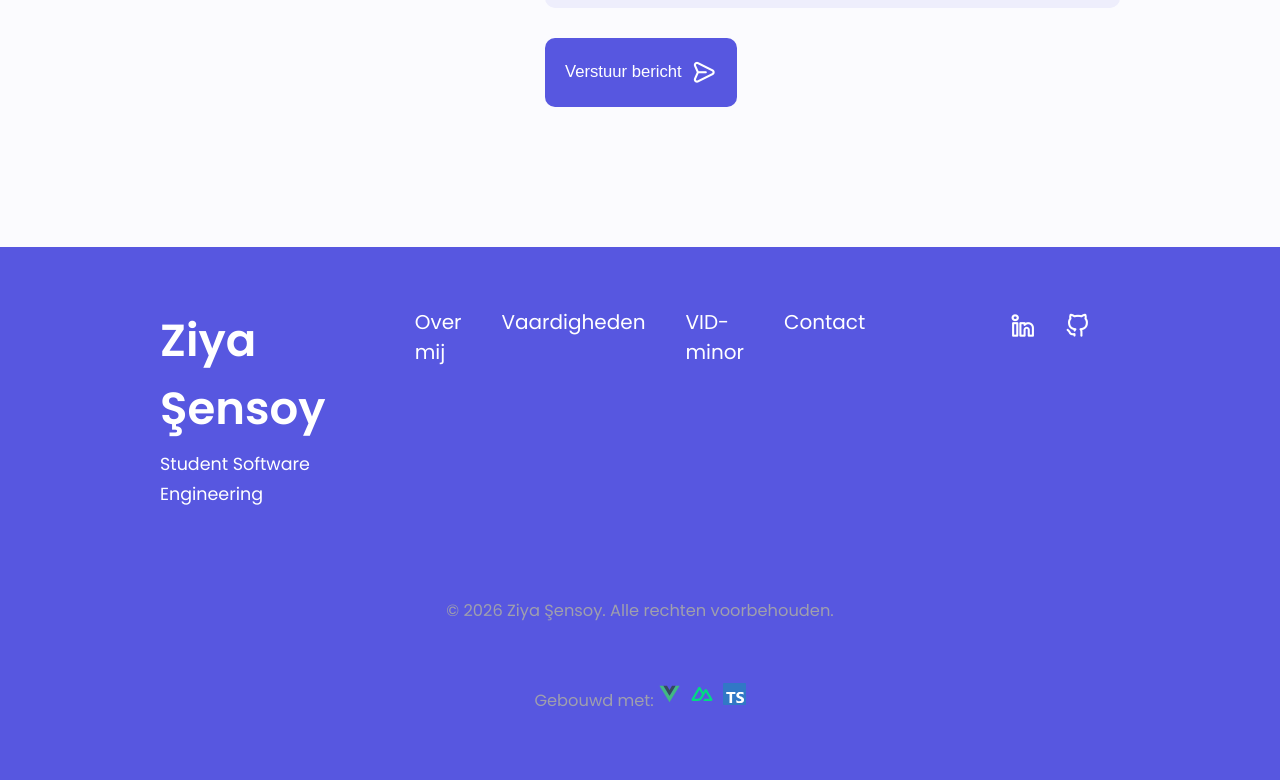
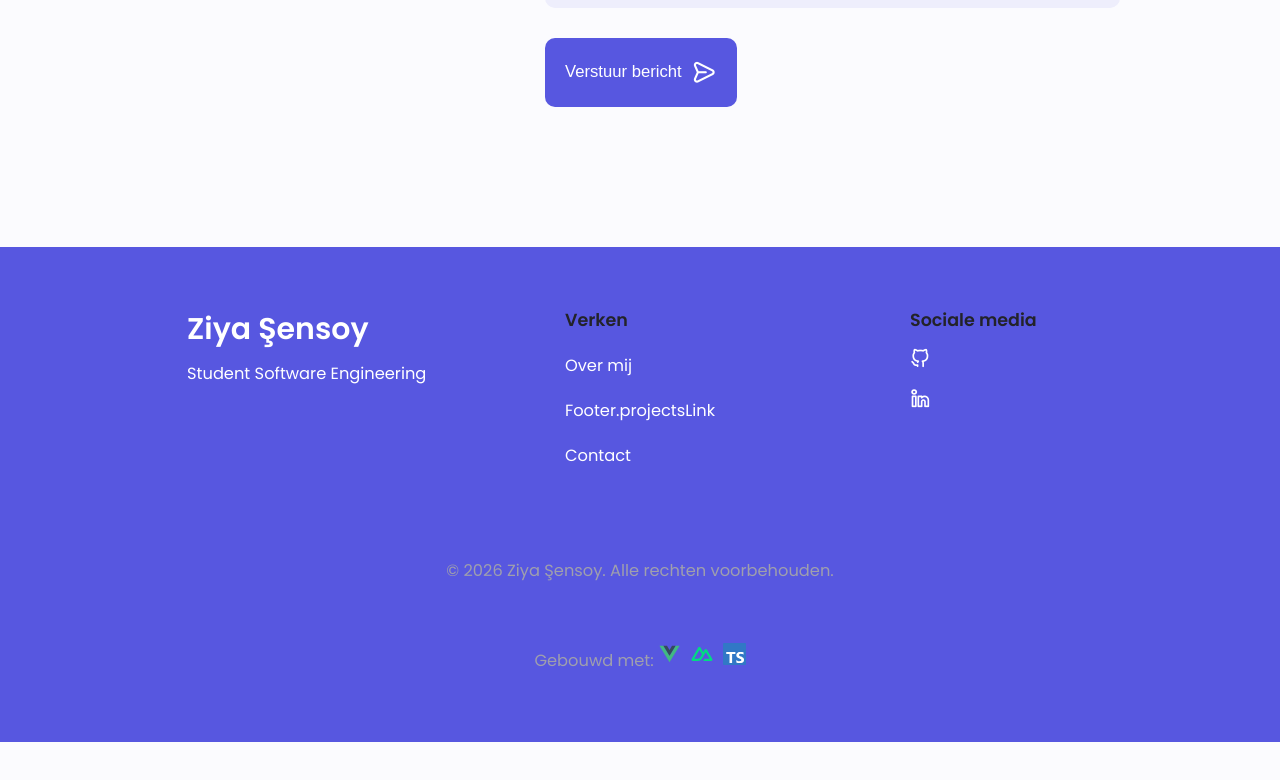
Before and after one commit to ziyasensoy/Portfolio, a Nuxt app: page / in a window 1280 px wide. Shown: the part 3942-4722 px from the top of the page. After the commit the page ends 4684 px from the top, so only its background shows below. Built offline with nearby package versions, Linux system fonts and the light colour scheme.

Commit message:
feat: footer align columns vertically

```diff
--- a/app/assets/css/main.css
+++ b/app/assets/css/main.css
@@ -638,7 +638,7 @@ img {
   padding: 0.25rem 0.5rem 0.5rem 0;
 }
 
-/*==================== SCROLL BAR ====================*/
+/*==================== FOOTER ====================*/
 .footer {
   padding-top: 2rem;
 }
@@ -653,18 +653,31 @@ img {
 }
 
 .footer_title {
-  font-size: var(--h1-font-size);
+  font-size: var(--h2-font-size);
   margin-bottom: var(--mb-0-25);
 }
 
 .footer_subtitle {
-  font-size: var(--small-font-size);
+  font-size: var(--smaller-font-size);
 }
 
 .footer_links {
   display: flex;
   flex-direction: column;
-  row-gap: 1.5rem;
+  justify-self: center;
+  row-gap: 1rem;
+  font-size: var(--smaller-font-size);
+}
+
+.footer_socials {
+  display: flex;
+  flex-direction: column;
+  row-gap: 0.5rem;
+  justify-self: center;
+}
+
+.footer_column-title {
+  font-size: var(--small-font-size);
 }
 
 .footer_link:hover {
@@ -672,7 +685,7 @@ img {
 }
 
 .footer_social {
-  font-size: 1.25rem;
+  font-size: var(--medium-font-size);
   margin-right: var(--mb-1-5);
 }
 
@@ -806,6 +819,12 @@ img {
   .footer_container {
     grid-template-columns: repeat(2, 1fr);
   }
+
+  .footer_container {
+    grid-template-columns: 1fr;
+    justify-items: center;
+    gap: 2rem;
+  }
 }
 
 @media screen and (min-width: 768px) {
@@ -912,12 +931,12 @@ img {
   }
 
   .footer_links {
-    flex-direction: row;
+    flex-direction: column;
     column-gap: 2rem;
   }
 
   .footer_socials {
-    justify-self: flex-end;
+    justify-self: center;
   }
 
   .footer_copy {
--- a/app/components/Footer.vue
+++ b/app/components/Footer.vue
@@ -8,19 +8,15 @@
         </div>
 
         <ul class="footer_links">
+          <h3 class="footer_column-title">{{ $t("Footer.explore") }}</h3>
           <li>
             <a href="#about" class="footer_link">{{
               $t("Footer.aboutLink")
             }}</a>
           </li>
           <li>
-            <a href="#skills" class="footer_link">{{
-              $t("Footer.skillsLink")
-            }}</a>
-          </li>
-          <li>
-            <a href="#minor" class="footer_link">{{
-              $t("Footer.minorLink")
+            <a href="#projects" class="footer_link">{{
+              $t("Footer.projectsLink")
             }}</a>
           </li>
           <li>
@@ -30,34 +26,35 @@
           </li>
         </ul>
 
-        <div class="footer_socials">
-          <a
-            href="https://www.linkedin.com/in/ziyasensoy/"
-            target="_blank"
-            class="footer_social"
-          >
-            <i class="uil uil-linkedin-alt"></i>
-          </a>
-          <!-- <a
-              href="https://twitter.com/ziyasensoy"
-              target="_blank"
-              class="footer_social"
-            >
-              <i class="uil uil-twitter-alt"></i>
-            </a> -->
-          <a
+        <ul class="footer_socials">
+          <h3 class="footer_column-title">{{ $t("Footer.socials") }}</h3>
+          <li>
+            <a
             href="https://github.com/ziyasensoy"
             target="_blank"
             class="footer_social"
           >
             <i class="uil uil-github-alt"></i>
+
           </a>
-        </div>
+
+          </li>
+          <li>
+            <a
+              href="https://www.linkedin.com/in/ziyasensoy/"
+              target="_blank"
+              class="footer_social"
+            >
+              <i class="uil uil-linkedin-alt"></i>
+            </a>
+          </li>
+        </ul>
       </div>
 
       <p class="footer_copy">
         {{ $t("Footer.copyright", { year: new Date().getFullYear() }) }}
       </p>
+
       <p class="built-with">
         {{ $t("Footer.builtWith") }}
 
--- a/i18n/locales/en-US.json
+++ b/i18n/locales/en-US.json
@@ -46,9 +46,10 @@
   "Footer": {
     "title": "Ziya Şensoy",
     "subtitle": "Student Software Engineering",
+    "explore": "Explore",
+    "socials": "Socials",
     "aboutLink": "About",
-    "skillsLink": "Skills",
-    "minorLink": "VID minor",
+    "projectsLink": "Projects",
     "contactLink": "Contact",
     "copyright": "© {year} Ziya Şensoy. All rights reserved.",
     "builtWith": "Built with:"
--- a/i18n/locales/nl-NL.json
+++ b/i18n/locales/nl-NL.json
@@ -42,6 +42,8 @@
     "Footer": {
       "title": "Ziya Şensoy",
       "subtitle": "Student Software Engineering",
+      "explore": "Verken",
+      "socials": "Sociale media",
       "aboutLink": "Over mij",
       "skillsLink": "Vaardigheden",
       "minorLink": "VID-minor",
```
